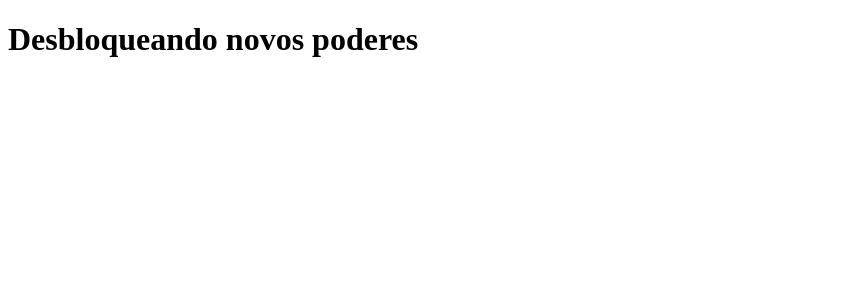
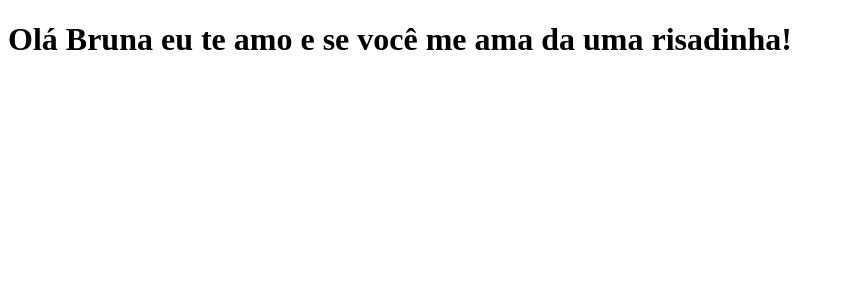
Before and after one commit to danielsobral/clone-tabnews, a Next.js app: page / in a window 1280 px wide. Shown: the top 300 px of the page, without its empty margins (0-844 px from the left). Built offline with nearby package versions, Linux system fonts and the light colour scheme.

Commit message:
Modificando o a frase do index.js

```diff
--- a/pages/index.js
+++ b/pages/index.js
@@ -1,5 +1,5 @@
 function Home() {
-    return <h1>Desbloqueando novos poderes</h1>
+    return <h1>Olá Bruna eu te amo e se você me ama da uma risadinha!</h1>
 }
 
 export default Home;
```
